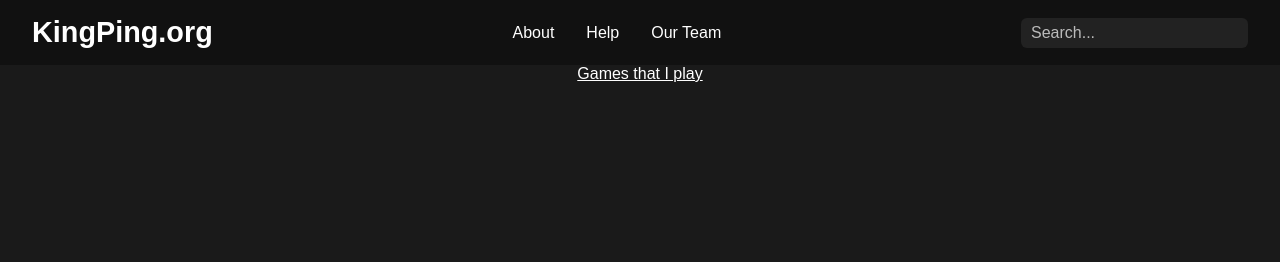
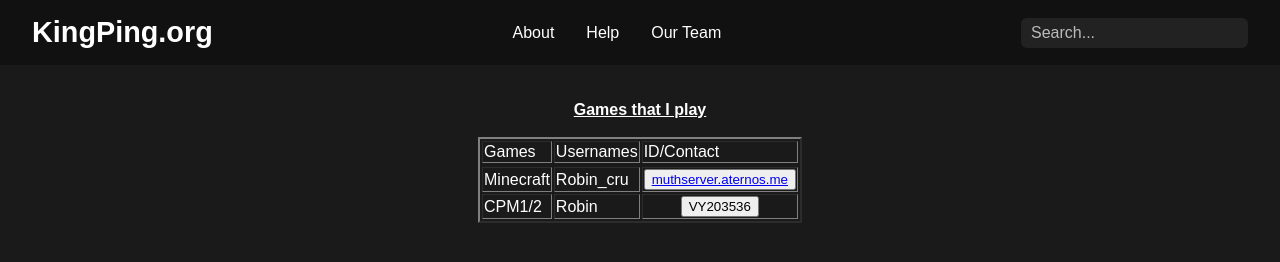
Before and after one commit to Robin-cruiser/King_ping.com, a plain HTML site: page view.html in a window 1280 px wide. Drawn offline with Linux system fonts and the light colour scheme.

Commit message:
Update view.html

```diff
--- a/view.html
+++ b/view.html
@@ -109,7 +109,44 @@
         </div>
     </nav>
 
-    <!-- Main contents -->
-  <center><u>Games that I play</u></center>
+    <!-- Main contents --><br><br>
+  <center><u><b>Games that I play</b></u><br><br>
+  <table border="2px">
+  <tr>
+  	<td>
+    	Games
+    </td>
+    <td>
+    	Usernames
+    </td>
+    <td>
+    	ID/Contact
+    </td>
+  <tr>
+  </tr>
+  <tr>
+  	<td>
+    	Minecraft
+    </td>
+  	<td>
+    	Robin_cru
+    </td>
+    <td>
+    	<button><a href="aternos.org">muthserver.aternos.me</a></button>
+    </td>
+    <tr>
+    	<td>
+    		CPM1/2
+        </td>
+    	<td>
+    		Robin
+        </td>
+        <td>
+        	<center><button>VY203536</button></center>
+    	</td>
+     </tr>
+
+
+  </center>
 </body>
 </html>
```
